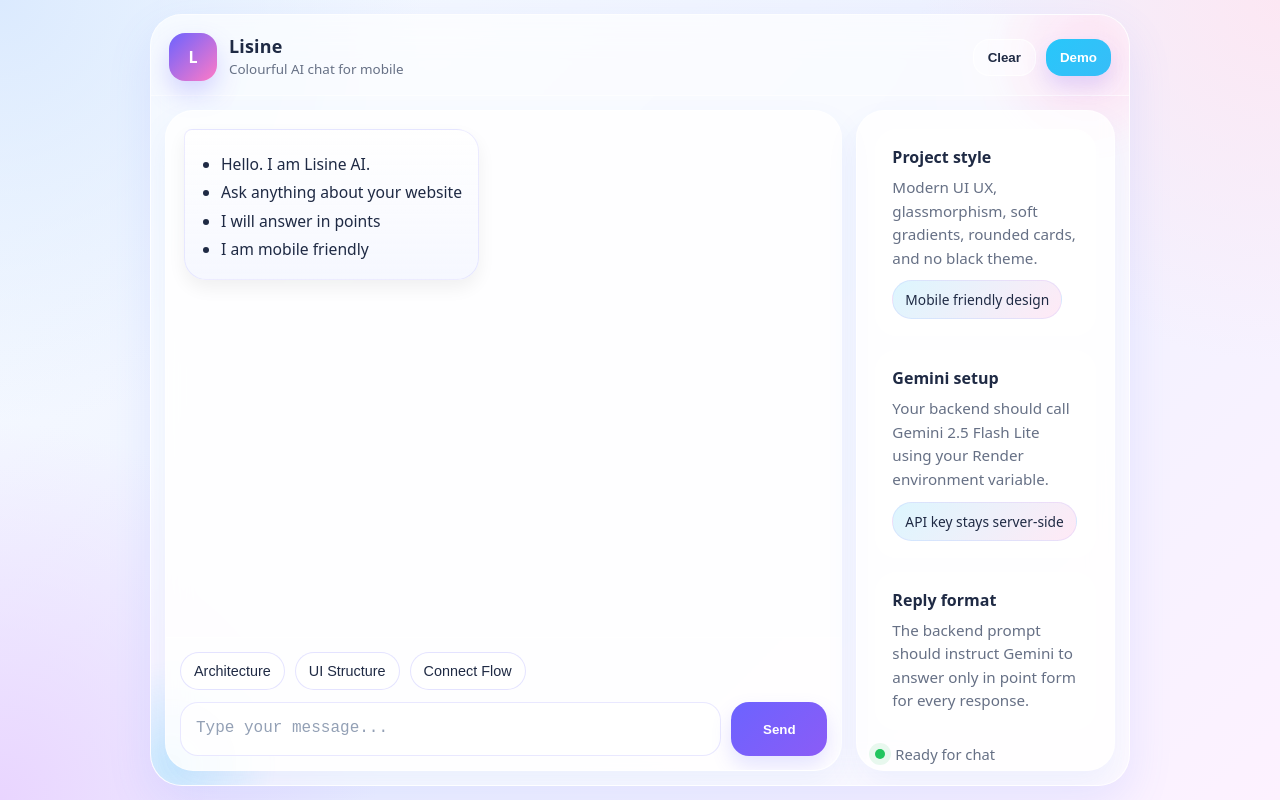
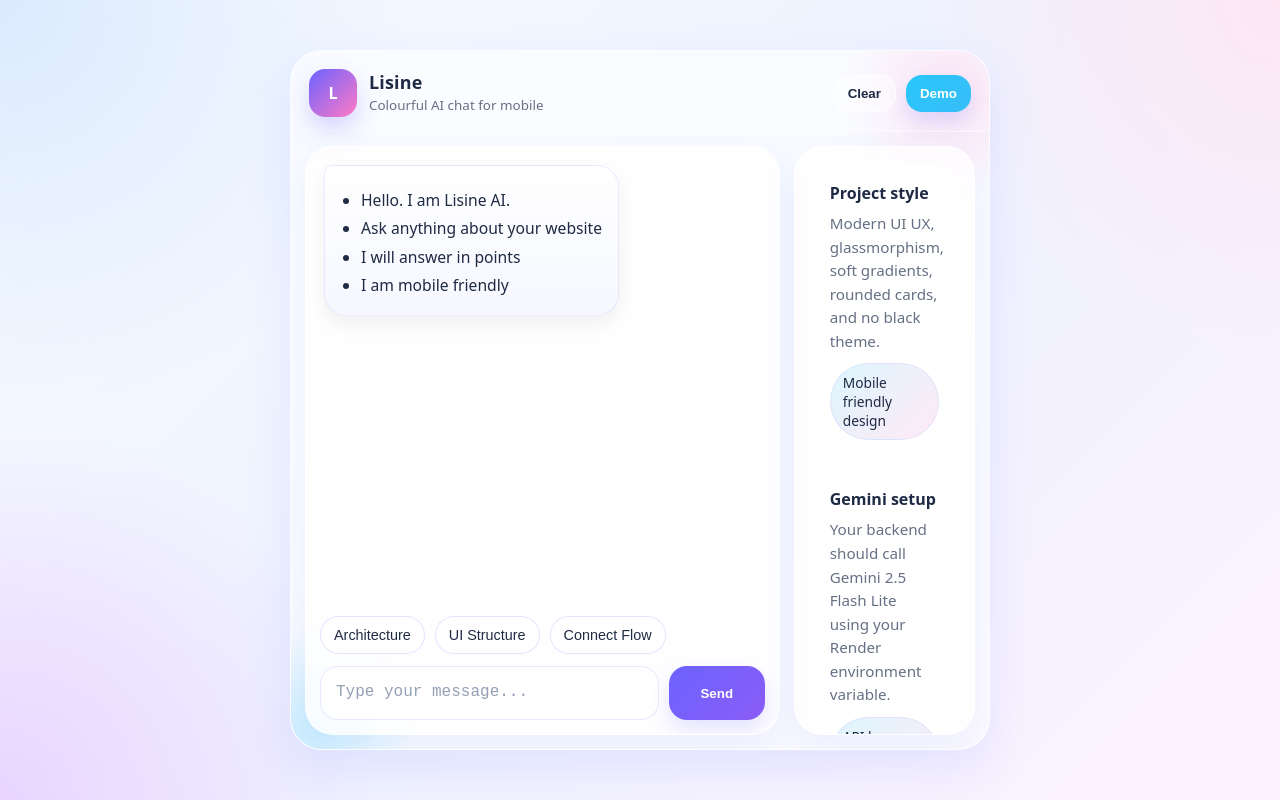
Before and after one commit to DarshanSarvaiya-12/lisine, a plain HTML site: page frontend/index.html in a window 1280 px wide. Drawn offline with Linux system fonts and the light colour scheme.

Commit message:
Update index.html
.shell
decrease the hight of website

```diff
--- a/frontend/index.html
+++ b/frontend/index.html
@@ -46,8 +46,8 @@
     }
 
     .shell{
-      width:min(100%, 980px);
-      height:min(100vh - 28px, 980px);
+      width:min(100%, 700px);
+      height:min(100vh - 28px, 700px);
       display:flex;
       flex-direction:column;
       border:1px solid rgba(255,255,255,.7);
```
